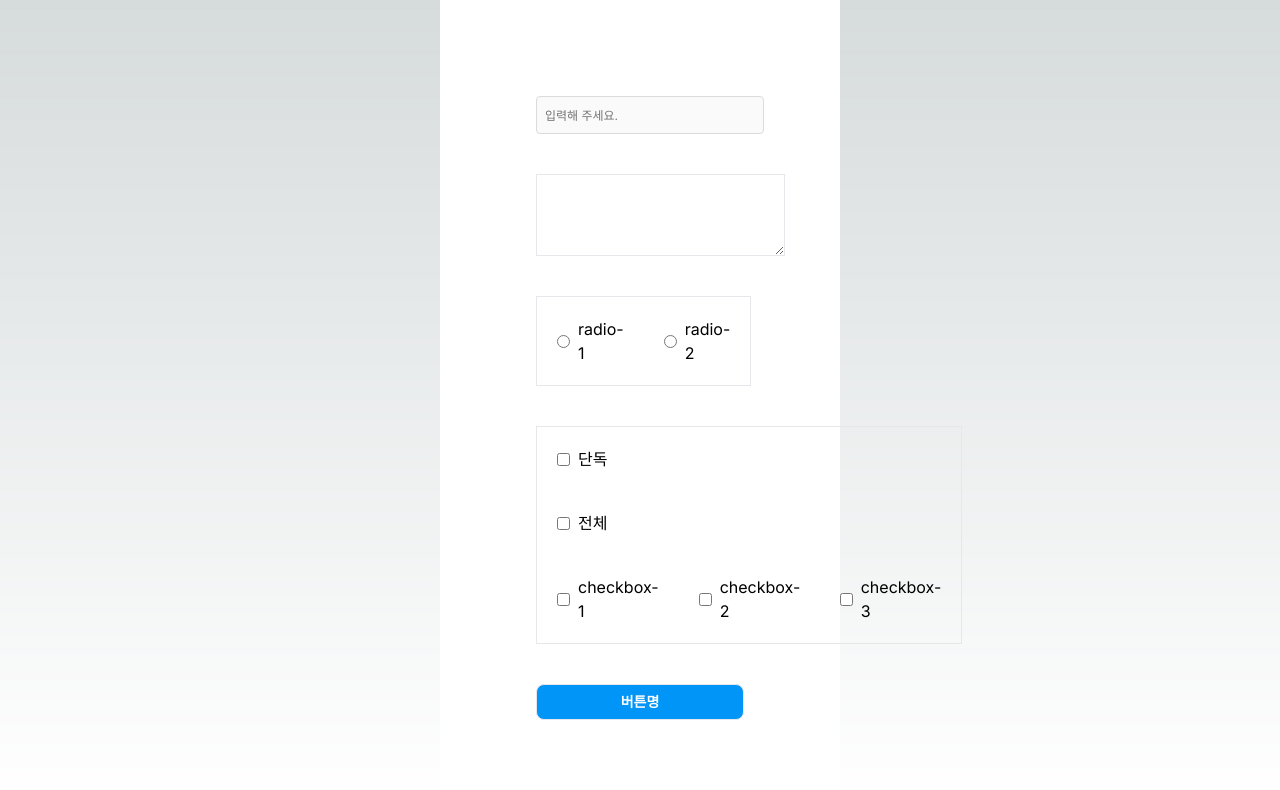
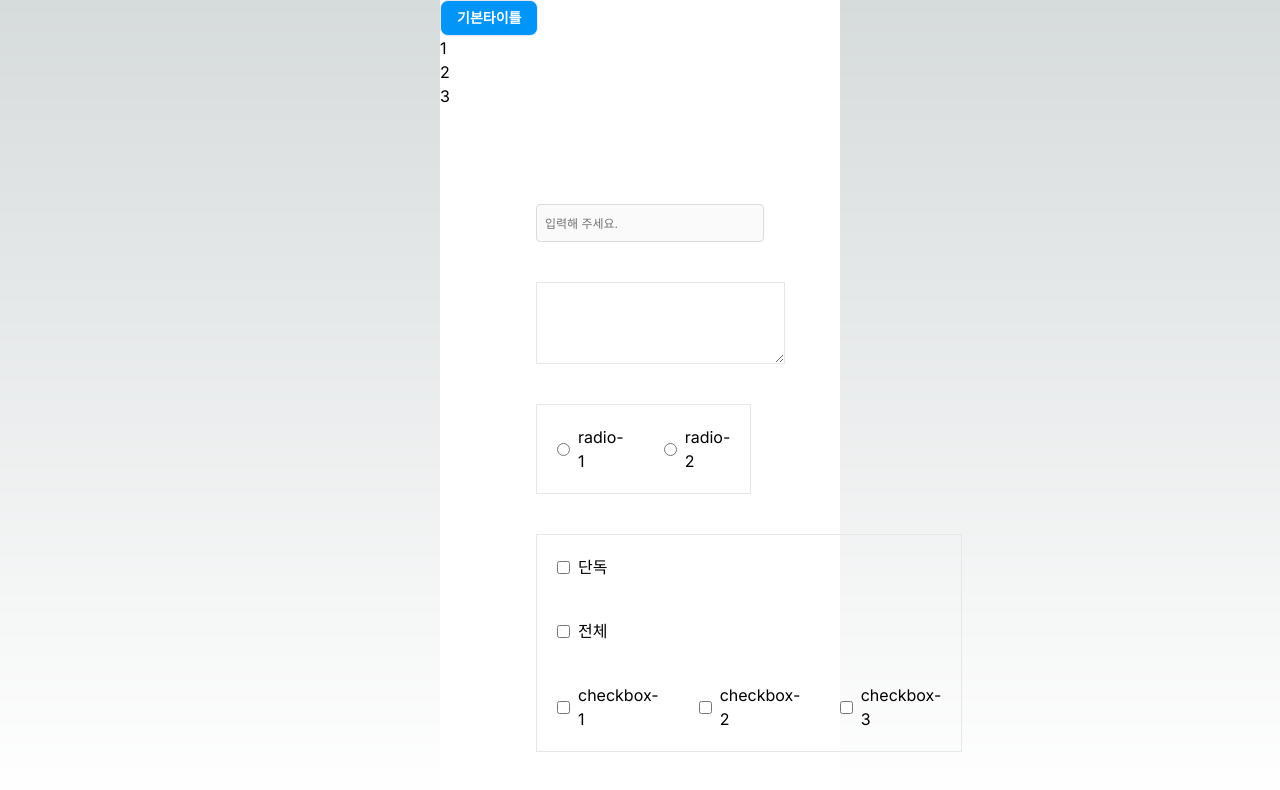
Before and after one commit to pleasemrlostman/share-your-favorite-places-front, a Next.js app: page /storybook in a window 1280 px wide. Shown: the top 790 px of the page. Built offline with nearby package versions, Linux system fonts and the light colour scheme.

Commit message:
FEAT: select component 제작중

```diff
--- /dev/null
+++ b/src/app/_component/Select.tsx
@@ -0,0 +1,40 @@
+"use client";
+
+import { ReactNode } from "react";
+
+import Button from "@/app/_component/Button";
+import { useController } from "react-hook-form";
+
+const Wrapper = ({
+  className,
+  children,
+}: {
+  className?: string;
+  children: ReactNode;
+}) => {
+  return <div className={className}>{children}</div>;
+};
+
+const Inner = () => {
+  // const {
+  //   field: { onChange },
+  //   fieldState: { error },
+  // } = useController({
+  //   control,
+  //   name,
+  //   rules: { required: true, ...rules },
+  // });
+
+  return (
+    <>
+      <Button>{"기본타이틀"}</Button>
+      <ul>
+        <li>1</li>
+        <li>2</li>
+        <li>3</li>
+      </ul>
+    </>
+  );
+};
+
+export { Wrapper, Inner };
--- a/src/app/storybook/page.tsx
+++ b/src/app/storybook/page.tsx
@@ -8,6 +8,7 @@ import Button from "@/app/_component/Button";
 import TextArea from "@/app/_component/Textarea";
 import Radio from "@/app/_component/Radio";
 import Checkbox from "@/app/_component/Checkbox";
+import * as Select from "@/app/_component/Select";
 
 type Props = {
   input: string;
@@ -35,6 +36,7 @@ export default function Storybook() {
   return (
     <>
       <DevTool control={control} />
+      <Select.Wrapper><Select.Inner /></Select.Wrapper>
       <div className="min-h-screen bg-white p-24">
         <form onSubmit={handleSubmit(onSubmit)}>
           <div className="flex flex-col items-start gap-10 max-w-fit">
```
Also changed, not shown: 1 other file (tests, documents, lock files or other folders).
